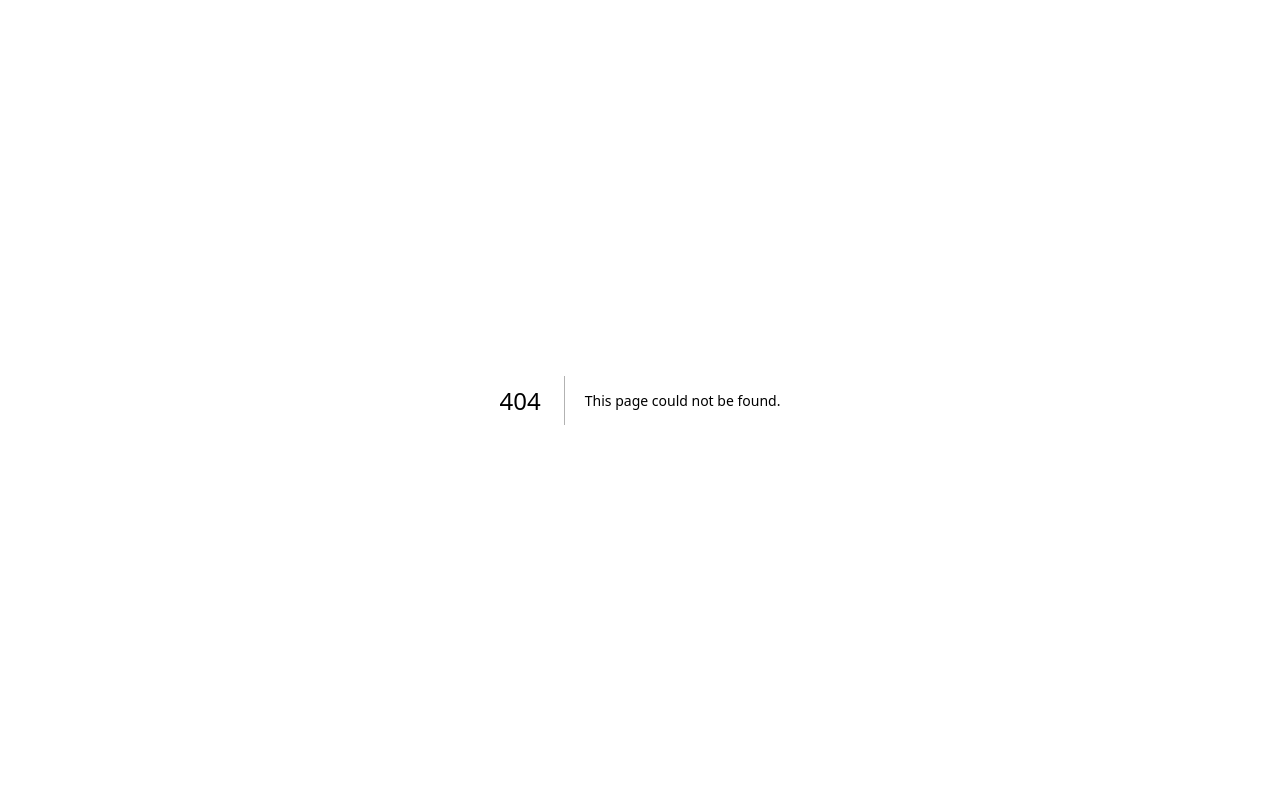
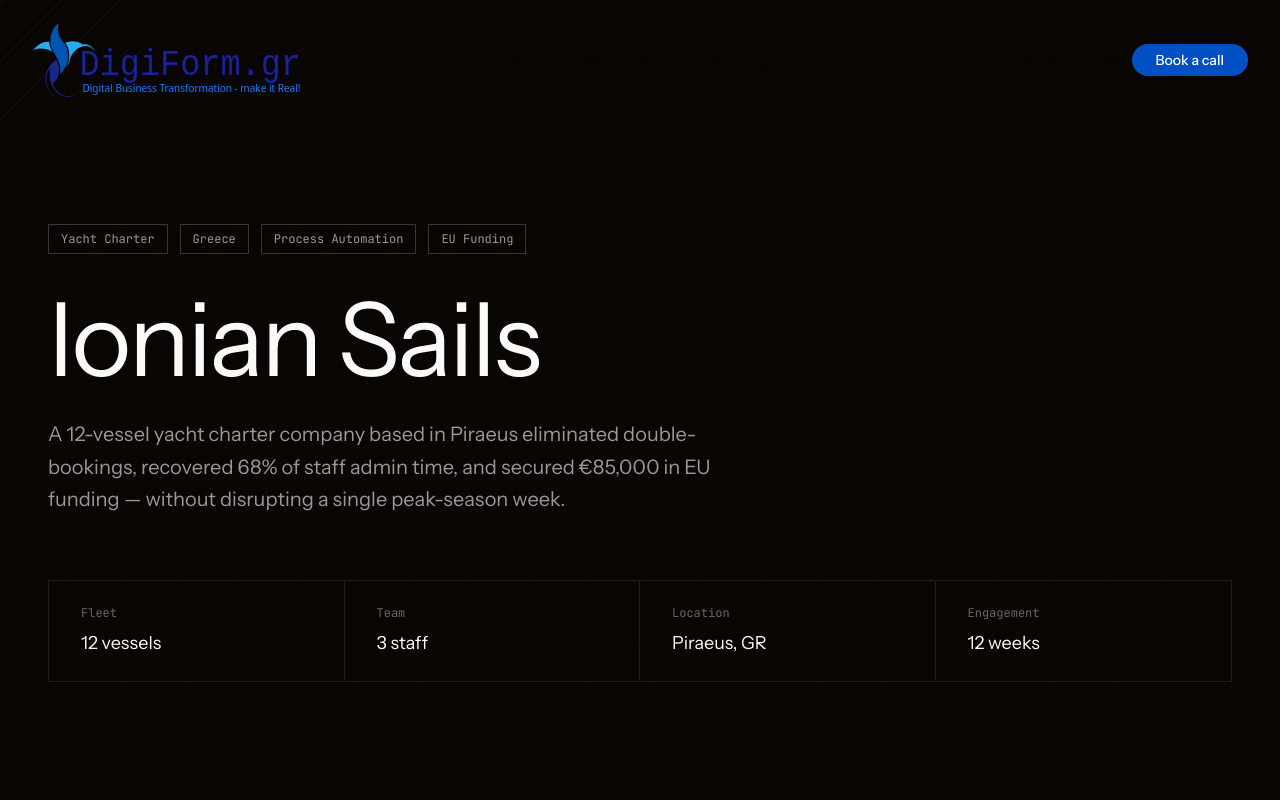
Before and after one commit to digiformation/claude-digiform, a Next.js app: page /case-studies/ionian-sails in a window 1280 px wide. Before the commit this address had no page. Shown: the top 800 px of the page. Built offline with nearby package versions, Linux system fonts and the light colour scheme.

Commit message:
Rename Aegean Sails to Ionian Sails

```diff
--- a/app/case-studies/aegean-sails/page.tsx
+++ b/app/case-studies/ionian-sails/page.tsx
@@ -27,7 +27,7 @@ const challenge = [
   {
     number: "05",
     title: "€85k EU grant left unclaimed",
-    description: "Aegean Sails qualified for ESPA digitization funding but had never applied. No advisor had flagged the opportunity in four years of operation.",
+    description: "Ionian Sails qualified for ESPA digitization funding but had never applied. No advisor had flagged the opportunity in four years of operation.",
   },
 ];
 
@@ -112,7 +112,7 @@ export default function AegeanSailsCaseStudy() {
           </div>
 
           <h1 className="text-[clamp(3rem,8vw,7rem)] font-display leading-[0.9] tracking-tight mb-8 max-w-4xl">
-            Aegean Sails
+            Ionian Sails
           </h1>
 
           <p className="text-xl text-background/60 max-w-2xl leading-relaxed mb-16">
@@ -281,7 +281,7 @@ export default function AegeanSailsCaseStudy() {
               </div>
               <div>
                 <p className="font-medium">Nikos Papadopoulos</p>
-                <p className="text-sm text-muted-foreground font-mono">Founder, Aegean Sails</p>
+                <p className="text-sm text-muted-foreground font-mono">Founder, Ionian Sails</p>
               </div>
             </div>
           </div>
--- a/app/case-studies/page.tsx
+++ b/app/case-studies/page.tsx
@@ -4,7 +4,7 @@ import { ArrowUpRight } from "lucide-react";
 
 const caseStudies = [
   {
-    client: "Aegean Sails",
+    client: "Ionian Sails",
     sector: "Yacht Charter",
     location: "Piraeus, Greece",
     headline: "From WhatsApp bookings to a fully automated charter operation",
@@ -13,7 +13,7 @@ const caseStudies = [
       { value: "€85k", label: "EU grant" },
       { value: "12 weeks", label: "engagement" },
     ],
-    href: "/case-studies/aegean-sails",
+    href: "/case-studies/ionian-sails",
     tags: ["Process Automation", "EU Funding", "CRM"],
   },
 ];
```
